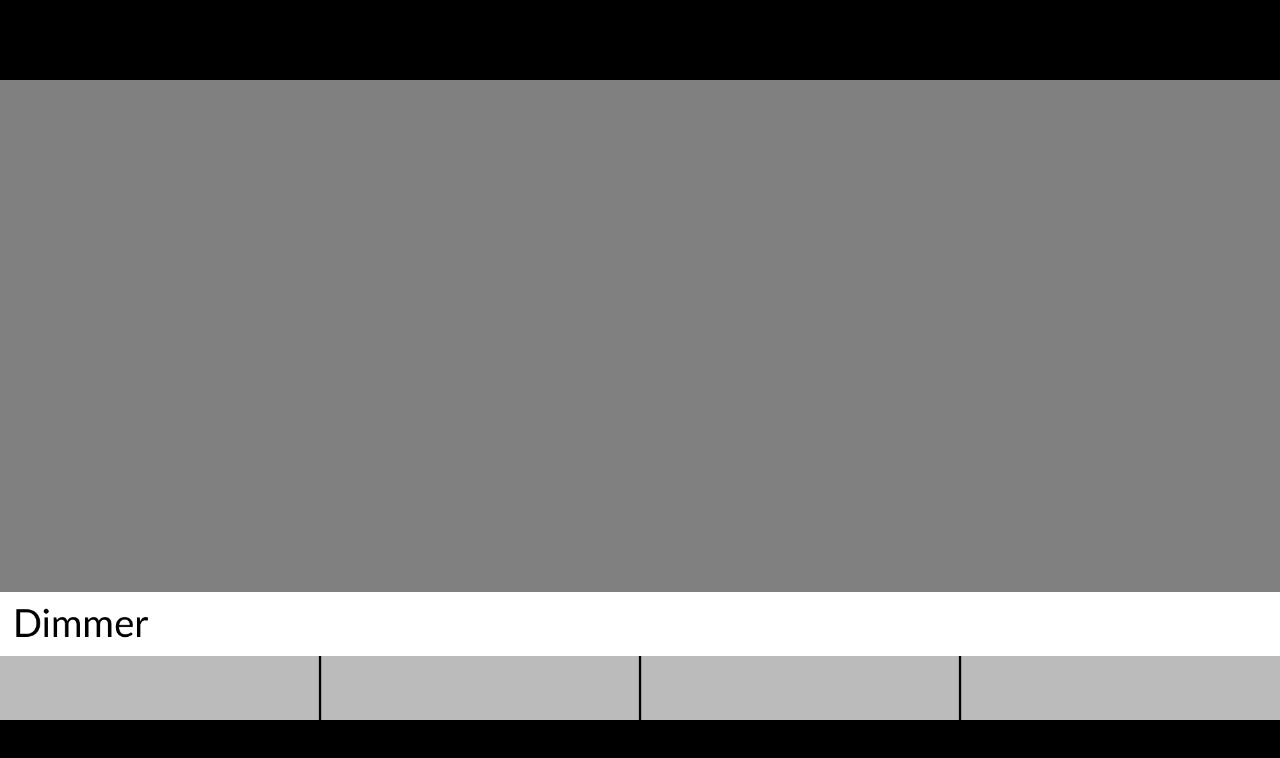
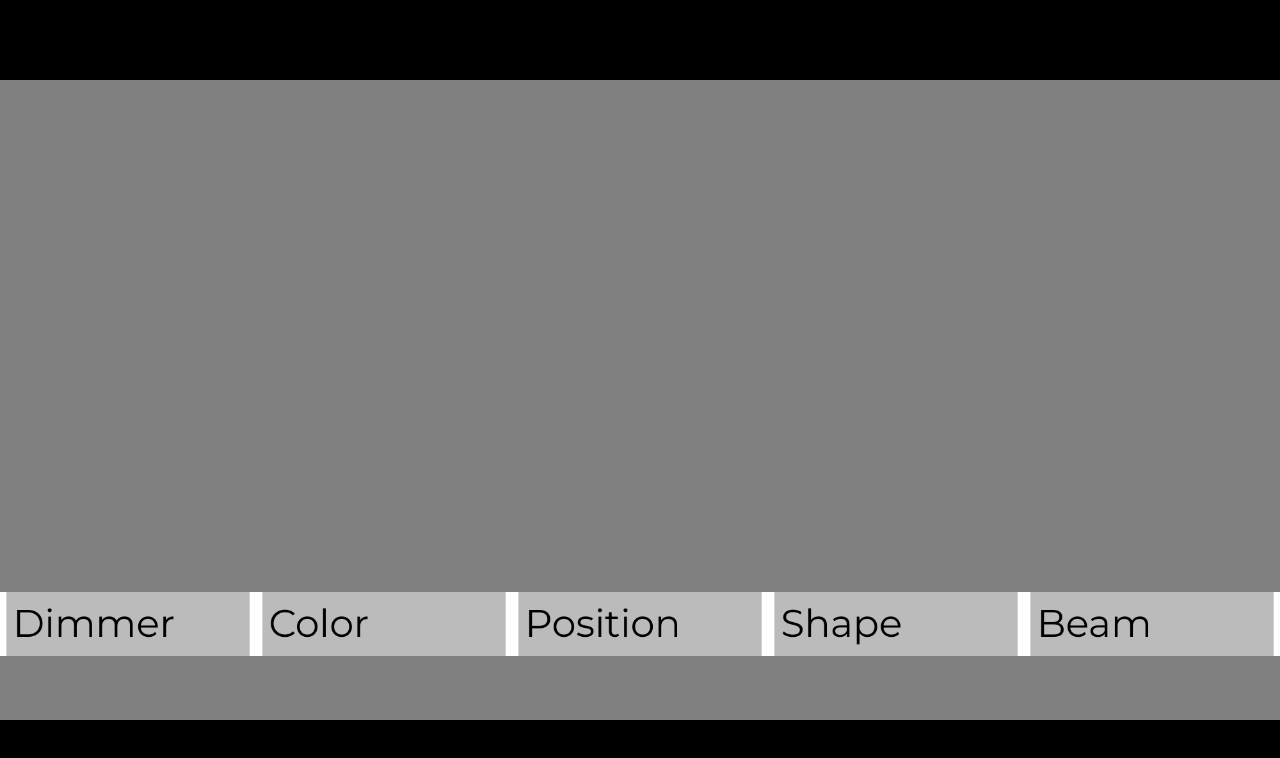
Before and after one commit to archieanthony13/softlight, a plain HTML site: page web/index.html in a window 1280 px wide. Drawn offline with Linux system fonts and the light colour scheme.

Commit message:
Working on UI and getting attributes displayed

```diff
--- a/web/classes/fixturemanager.js
+++ b/web/classes/fixturemanager.js
@@ -2,6 +2,7 @@ class FixtureManager{
     constructor(){
         this.fixtureLibrary = []
         this.fixtures = []
+        this.selectedFixtures = []
     }
 
     loadFixtureLibrary(){
--- /dev/null
+++ b/web/classes/interface/button.js
@@ -0,0 +1,21 @@
+class Button{
+    constructor(display,x,y,w,h,color,onclick){
+        this.x = x
+        this.y = y
+        this.w = w
+        this.h = h
+        this.onclick = onclick
+        this.display = display
+        this.color = color
+    }
+
+    update(){
+        if(this.display){
+            renderManager.renderColor(this.color,this.x,this.y,this.w,this.h)
+            let mouse = inputManager.getMouse()
+            if(mouse.pos[0] >= this.x && mouse.pos[0] <= this.x + this.w && mouse.pos[1] >= this.y && mouse.pos[1] <= this.y + this.h && mouse.click){
+                this.onclick()
+            }
+        }
+    }
+}
--- a/web/classes/interface/interface.js
+++ b/web/classes/interface/interface.js
@@ -1,6 +1,14 @@
 class Interface{
     constructor(){
-
+        let that = this
+        this.objects = [
+            new Button(true,5,400,190,50,"#BBBBBB",function(){that.selectedMode = "dimmer"}),
+            new Button(true,205,400,190,50,"#BBBBBB",function(){that.selectedMode = "color"}),
+            new Button(true,405,400,190,50,"#BBBBBB",function(){that.selectedMode = "position"}),
+            new Button(true,605,400,190,50,"#BBBBBB",function(){that.selectedMode = "shape"}),
+            new Button(true,805,400,190,50,"#BBBBBB",function(){that.selectedMode = "beam"})
+        ]
+        this.selectedMode = "dimmer"
     }
 
     update(){
@@ -9,10 +17,26 @@ class Interface{
 
     updateControlSection(){
         renderManager.renderColor("#FFFFFF",0,400,1000,50)
-        renderManager.renderColor("#bbbbbb",0,450,1000,100)
-        renderManager.renderColor("#000000",249,450,2,100)
-        renderManager.renderColor("#000000",499,450,2,100)
-        renderManager.renderColor("#000000",749,450,2,100)
+        for(let i=0;i<this.objects.length;i++){
+            this.objects[i].update()
+        }
         renderManager.renderText("Dimmer","#000000",10,435,30)
+        renderManager.renderText("Color","#000000",210,435,30)
+        renderManager.renderText("Position","#000000",410,435,30)
+        renderManager.renderText("Shape","#000000",610,435,30)
+        renderManager.renderText("Beam","#000000",810,435,30)
+        let attributes = []
+        if(fixtureManager.selectedFixtures.length > 0){
+            if(this.selectedMode == "dimmer"){
+                for(let i=0;i<fixtureManager.selectedFixtures.length;i++){
+                    let fixture = fixtureManager.fixtures[fixtureManager.selectedFixtures[i]]
+                    for(let j=0;j<fixture.channelNames.length;j++){
+                        if(fixture.fixtureProfile.channels[fixture.channelNames[j]].type == "dimmer" && attributes.indexOf(channelNames[j]) == -1)
+                        attributes.push(channelNames[j])
+                    }
+                }
+            }
+        }
+        console.log(attributes)
     }
 }
--- a/web/classes/rendermanager.js
+++ b/web/classes/rendermanager.js
@@ -13,20 +13,20 @@ class RenderManager{
         for(let i=97;i<97+26;i++){
             let character = String.fromCharCode(i)
             this.createState("font",character,false)
-            this.addImage(`${path}/${character}.png`,"font",character)
+            this.addImage(`${path}/${character}.svg`,"font",character)
         }
-        for(let i=0;i<10;i++){
-            this.createState("font",i,false)
-            this.addImage(`${path}/${i}.png`,"font",i)
-        }
-        this.createState("font","/",false)
-        this.addImage(`${path}/slash.png`,"font","/")
-        this.createState("font",":",false)
-        this.addImage(`${path}/colon.png`,"font",":")
-        this.createState("font",".",false)
-        this.addImage(`${path}/fullstop.png`,"font",".")
-        this.createState("font",",",false)
-        this.addImage(`${path}/comma.png`,"font",",")
+        // for(let i=0;i<10;i++){
+        //     this.createState("font",i,false)
+        //     this.addImage(`${path}/${i}.png`,"font",i)
+        // }
+        // this.createState("font","/",false)
+        // this.addImage(`${path}/slash.png`,"font","/")
+        // this.createState("font",":",false)
+        // this.addImage(`${path}/colon.png`,"font",":")
+        // this.createState("font",".",false)
+        // this.addImage(`${path}/fullstop.png`,"font",".")
+        // this.createState("font",",",false)
+        // this.addImage(`${path}/comma.png`,"font",",")
     }
 
     createObject(object){
@@ -71,7 +71,7 @@ class RenderManager{
 
     renderText(text,color,x,y,fontSize){
         ctx.fillStyle = color
-        ctx.font = fontSize + "px Calibri"
+        ctx.font = fontSize + "px Montserrat"
         ctx.fillText(text,x,y)
     }
 
--- a/web/index.html
+++ b/web/index.html
@@ -5,6 +5,9 @@
     <meta name="viewport" content="width=device-width, initial-scale=1.0">
     <title>Softlight</title>
     <link rel="stylesheet" href="style.css">
+    <link rel="preconnect" href="https://fonts.googleapis.com">
+    <link rel="preconnect" href="https://fonts.gstatic.com" crossorigin>
+    <link href="https://fonts.googleapis.com/css2?family=Montserrat:ital,wght@0,100..900;1,100..900&display=swap" rel="stylesheet">
 </head>
 <body>
     <canvas width="1000" height="500" style="position: absolute; left: 50%; top: 50%; transform: translate(-50%,-50%); background-color: grey;"></canvas>
@@ -18,6 +21,7 @@
     <script src="classes/inputmanager.js"></script>
     <script src="classes/rendermanager.js"></script>
     <script src="classes/interface/interface.js"></script>
+    <script src="classes/interface/button.js"></script>
     <script src="setup.js"></script>
     <script src="main.js"></script>
 </body>
--- a/web/main.js
+++ b/web/main.js
@@ -1,4 +1,5 @@
 function update(){
+    ctx.clearRect(0,0,1000,500)
     dmx.update()
     artnet.sendData(dmx)
     interface.update()
--- a/web/setup.js
+++ b/web/setup.js
@@ -38,4 +38,5 @@ fixtureManager.patchFixture(232,"56 Channel","Chauvet Professional","Rogue R2X W
 
 var inputManager = new InputManager()
 var renderManager = new RenderManager()
+// renderManager.loadFont("./assets/textures/font")
 var interface = new Interface()
```
